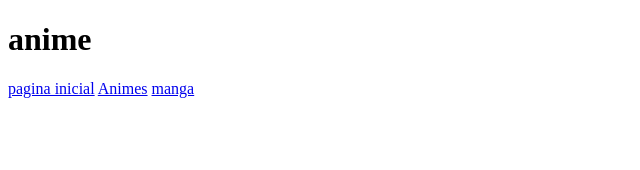
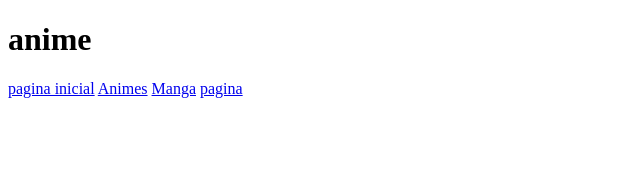
Before and after one commit to EvellynBorgesLopes1/EvellynBorgesLopes1.github.io, a SvelteKit app: page /Animes in a window 1280 px wide. Shown: the top 170 px of the page, without its empty margins (0-640 px from the left). Built offline with nearby package versions, Linux system fonts and the light colour scheme.

Commit message:
atualiza

```diff
--- a/src/routes/+page.svelte
+++ b/src/routes/+page.svelte
@@ -2,3 +2,4 @@ bem vindo
 <a href="pagina inicial"> pagina inicial</a>
 <a href="Animes"> Animes</a>
 <a href="manga"> Manga</a>
+<a href="#"> pagina</a>
--- a/src/routes/Animes/+page.svelte
+++ b/src/routes/Animes/+page.svelte
@@ -1,4 +1,5 @@
 <h1>anime</h1>
 <a href="pagina inicial"> pagina inicial</a>
 <a href="Animes"> Animes</a>
-<a href="manga"> manga</a>
+<a href="manga"> Manga</a>
+<a href="#"> pagina</a>
--- a/src/routes/manga/+page.svelte
+++ b/src/routes/manga/+page.svelte
@@ -1,4 +1,5 @@
 <h1>Manga</h1>
 <a href="pagina inicial"> pagina inicial</a>
 <a href="Animes"> Animes</a>
-<a href="manga"> manga</a>
+<a href="manga"> Manga</a>
+<a href="#"> pagina</a>
--- a/src/routes/pagina inicial/+page.svelte
+++ b/src/routes/pagina inicial/+page.svelte
@@ -1,4 +1,5 @@
 <h1>Bem-vindo ao meu site</h1>
 <a href="pagina inicial"> pagina inicial</a>
 <a href="Animes"> Animes</a>
-<a href="manga"> manga</a>
+<a href="manga"> Manga</a>
+<a href="#"> pagina</a>
```
